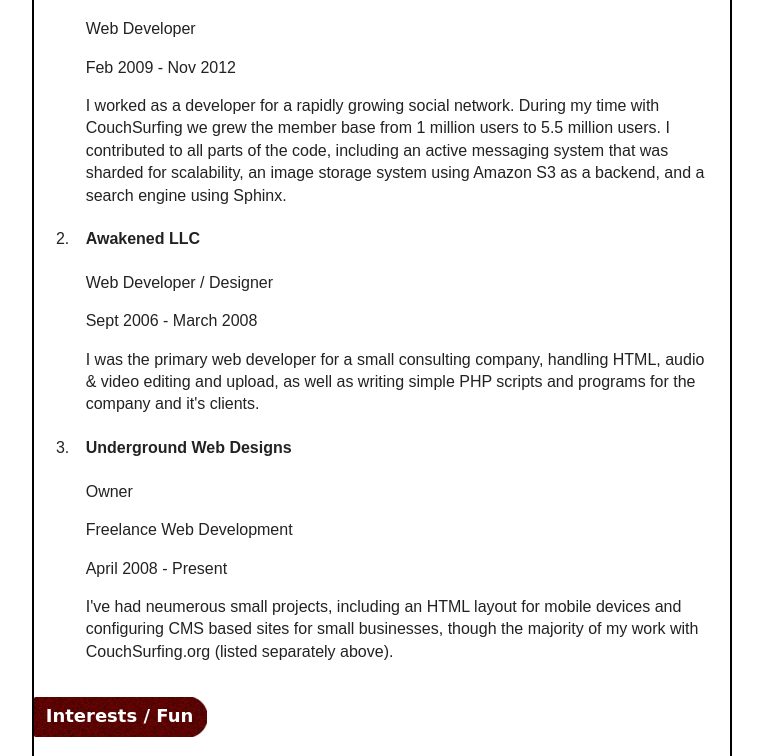
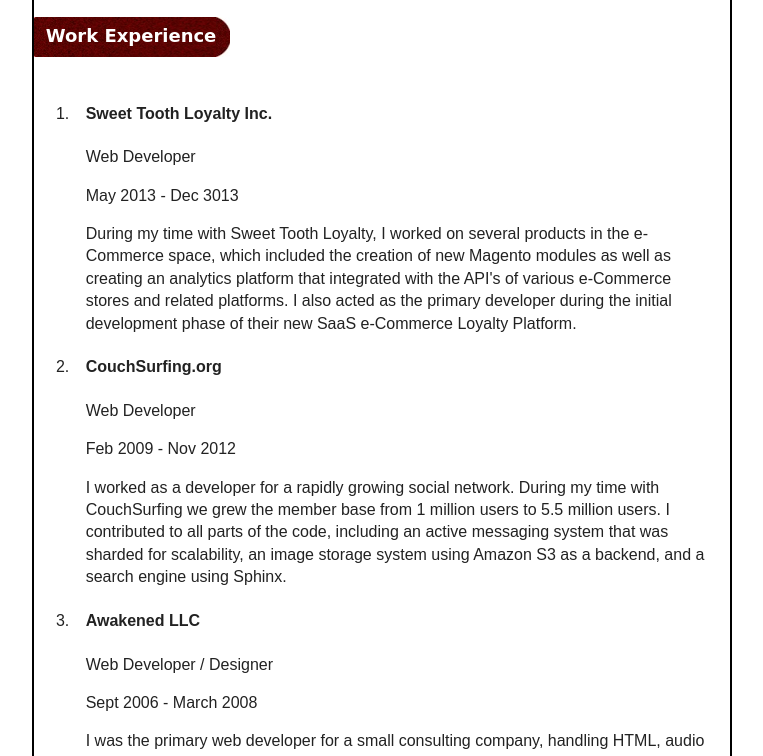
Before and after one commit to undergroundwebdesigns/uwd-resume, a plain HTML site: page index.html in a window 1280 px wide. Shown: the part 2014-2770 px from the top of the page, without its empty margins (420-1183 px from the left). Drawn offline with nearby package versions, Linux system fonts and the light colour scheme; a web font is replaced by a local one.

Commit message:
Updated resume, added Sweet Tooth Loyalty to employers and Chef to skills.

```diff
--- a/index.html
+++ b/index.html
@@ -45,9 +45,9 @@
             <section class="clearfix">
               <h4>Languages</h4>
               <ul class="no-list horizontal">
+                <li><img src="img/ruby-logo.jpg" title="Ruby" /></li>
                 <li><img src="img/php-logo.png" title="PHP" /></li>
-                <li><img src="img/ruby-logo.jpg" title="Ruby" /></li>
-                <li><img src="img/mysql-logo.jpg" title="MySQL" /></li>
+                <li><img src="img/mysql-logo.jpg" title="SQL" /></li>
                 <li><img src="img/javascript-logo.jpg" title="Javascript" /></li>
                 <li><img src="img/html5-css3-logo.png" title="HTML 5 &amp; CSS 3" /></li>
               </ul>
@@ -81,11 +81,17 @@
                 <li><img src="img/amazon-web-services-logo.png" title="Amazon Web Services" /></li>
                 <li><img src="img/apache-logo.jpg" title="Apache" /></li>
                 <li><img src="img/nginx-logo.jpg" title="Nginx" /></li>
+                <li><img src="img/chef-logo.jpg" title="Chef" /></li>
               </ul>
             </section>
           <section>
             <h3>Work Experience</h3>
             <ol>
+              <li>
+                <h4>Sweet Tooth Loyalty Inc.</h4>
+                <p>Web Developer</p>
+                <p>May 2013 - Dec 3013</p>
+                <p>During my time with Sweet Tooth Loyalty, I worked on several products in the e-Commerce space, which included the creation of new Magento modules as well as creating an analytics platform that integrated with the API's of various e-Commerce stores and related platforms. I also acted as the primary developer during the initial development phase of their new SaaS e-Commerce Loyalty Platform.</p>
               <li>
                 <h4>CouchSurfing.org</h4>
                 <p>Web Developer</p>
@@ -99,7 +105,7 @@
                 <p>I was the primary web developer for a small consulting company, handling HTML, audio &amp; video editing and upload, as well as writing simple PHP scripts and programs for the company and it's clients.</p>
               </li>
               <li>
-                <h4>Underground Web Designs</h4>
+                <h4>Underground Web Development</h4>
                 <p>Owner</p>
                 <p>Freelance Web Development</p>
                 <p>April 2008 - Present</p>
@@ -113,13 +119,12 @@
               <li>In the first three months of 2013 I completed a trip by bicycle from Orlando FL to Austin TX.</li>
               <li>I love to travel, and have lived on 3 continents.</li>
               <li>I spin fire poi, and have attended the Burning Man festival.</li>
-              <li>I play Warhammer 40,000, and collect Tau.</li>
             </ul>
           </section>
         </article>
         <aside id="js-contact-keep-visible">
           <h2>Contact:</h2>
-          <!-- To anyone reading the code, the following consists of an hCard microformat of my contact information. When this page is viewed in a browser that supports microformsats (or a browser with a plugin that allows it to understand microformats) this will be recognized and make it easy to add my contact information to your offline address book. -->
+          <!-- To anyone reading the code, the following consists of an hCard microformat of my contact information. When this page is viewed in a browser that supports microformats (or a browser with a plugin that allows it to understand microformats) this will be recognized and make it easy to add my contact information to your offline address book. -->
           <p><strong>Alex Willemsma</strong></p>
           <p><strong>Phone:</strong> +1 (248) 430-4859</p>
           <p><strong>Email:</strong> <small><a href="mailto:alex@undergroundwebdevelopment.com">alex@undergroundwebdevelopment.com</a></small></p>
```
Also changed, not shown: img/chef-logo.jpg (added).
